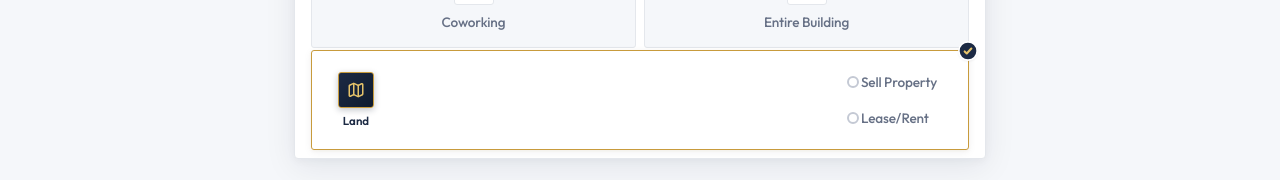
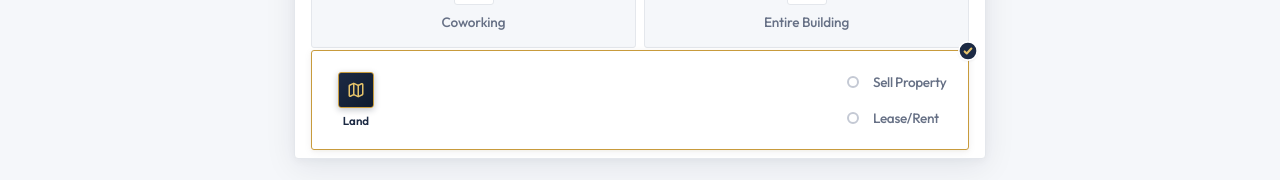
Before and after one commit to onemanwithoneserver/CRMP-Forms, a React (Vite) app in the folder forms/: page /CRMP-Forms/mapping in a window 1280 px wide. Both pictures are taken after a click on the button "Land". Shown: the part 323-503 px from the top of the page. Built offline with nearby package versions, Linux system fonts and the light colour scheme.

Commit message:
Update SelectPropertyType_desktop.tsx

```diff
--- a/forms/src/pages/seller/PostType/SelectPropertyType_desktop.tsx
+++ b/forms/src/pages/seller/PostType/SelectPropertyType_desktop.tsx
@@ -20,15 +20,20 @@ function PostTypeRadioOption({
  <button
   type="button"
   onClick={onClick}
-      className="flex flex-row items-center gap-[2px] px-[4px] py-[2px] cursor-pointer bg-transparent border-none outline-none group"
+  className="flex flex-row items-center gap-2 px-1 py-0.5 cursor-pointer bg-transparent border-none outline-none group"
 >
-      <div className={`w-[12px] h-[12px] rounded-full border-2 flex items-end justify-end shrink-0 transition-all duration-200 ${
-        selected ? 'border-[#C89B3C] bg-navy' : 'border-[#C4C9D4] group-hover:border-navy'
+  <div className={`w-3 h-3 rounded-full border-2 flex items-center justify-center shrink-0 transition-all duration-200 ${
+    selected
+      ? 'bg-[#C89B3C] border-[#C89B3C]'
+      : 'border-[#C4C9D4] group-hover:border-navy'
   }`}>
-        {selected && <div className="w-[5px] h-[5px] rounded-full bg-[#E6C36A]" />}
+    {selected && <div className="w-1 h-1 rounded-full bg-white" />}
   </div>
-      <span className={`text-[0.85rem] tracking-[-0.01em] transition-colors whitespace-nowrap ${
-        selected ? 'font-semibold text-navy' : 'font-medium text-[#667085] group-hover:text-navy'
+
+  <span className={`text-[0.85rem] tracking-tight transition-colors whitespace-nowrap ml-1.5 ${
+    selected
+      ? 'font-semibold text-navy'
+      : 'font-medium text-[#667085] group-hover:text-navy'
   }`}>
     {option.label}
   </span>
```
Lines whose indentation alone changed are shown as unchanged.
